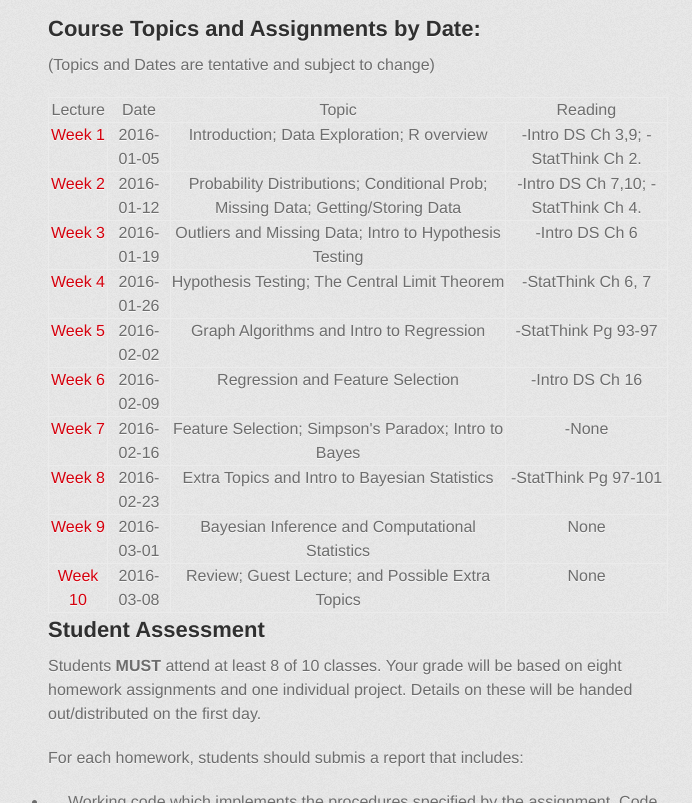
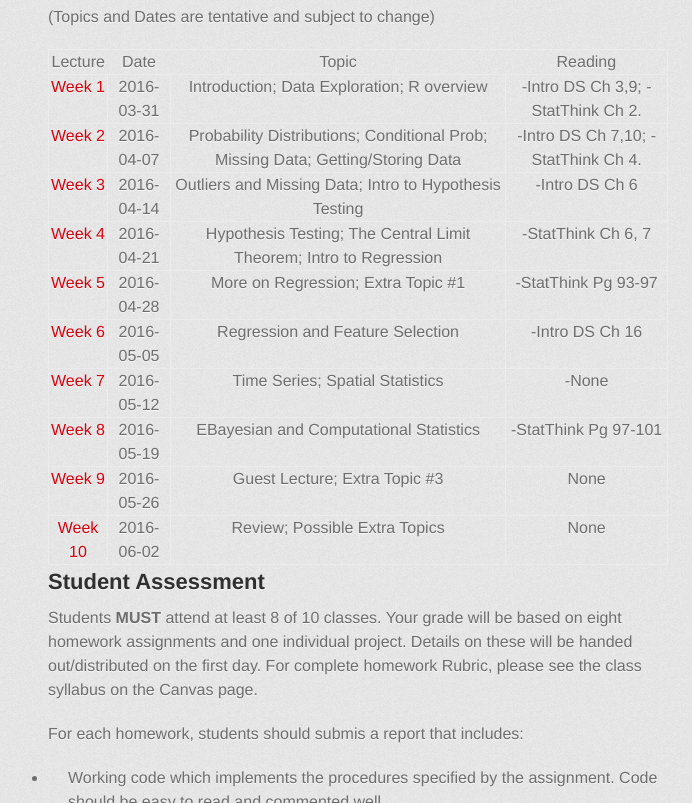
Before and after one commit to nfmcclure/DataScience350, a plain HTML site: page index.html in a window 1280 px wide. Shown: the part 1997-2800 px from the top of the page, without its empty margins (282-974 px from the left). Drawn offline with Linux system fonts and the light colour scheme; a web font is replaced by a local one.

```diff
--- a/index.html
+++ b/index.html
@@ -51,11 +51,9 @@
 <p>By the end of the class, students will be able to apply these methods to data and interpret and communicate their results. Topics will include:</p>
 
 <ul>
-<li>Programming for productionalization: Unit testing, logging, functionalization, ...</li>
-<li>Statistical tools for data exploration.</li>
-<li>Using inferential statistics to interrogate data.</li>
-<li>Testing and experimental design.</li>
-<li>Bayesian and computational statistics.</li>
+<li>Understand and implement various statistical procedures in R.</li>
+<li>Describe and interpret the results of such procedures and algorithms.</li>
+<li>Expand R programming skills to be able to write/test/log code from scratch.</li>
 </ul>
 
 <h2>
@@ -138,62 +136,62 @@
 <tbody>
 <tr>
 <td><a href="https://github.com/nfmcclure/DataScience350/tree/master/1_Intro_Lecture">Week 1</a></td>
-<td>2016-01-05</td>
+<td>2016-03-31</td>
 <td>Introduction; Data Exploration; R overview</td>
 <td>-Intro DS Ch 3,9; -StatThink Ch 2.</td>
 </tr>
 <tr>
 <td><a href="https://github.com/nfmcclure/DataScience350/tree/master/2_Distributions_ConditionalProb">Week 2</a></td>
-<td>2016-01-12</td>
+<td>2016-04-07</td>
 <td>Probability Distributions; Conditional Prob; Missing Data; Getting/Storing Data</td>
 <td>-Intro DS Ch 7,10; -StatThink Ch 4.</td>
 </tr>
 <tr>
 <td><a href="https://github.com/nfmcclure/DataScience350/tree/master/3_Outliers_MissingData_Hypothesis">Week 3</a></td>
-<td>2016-01-19</td>
+<td>2016-04-14</td>
 <td>Outliers and Missing Data; Intro to Hypothesis Testing</td>
 <td>-Intro DS Ch 6</td>
 </tr>
 <tr>
 <td><a href="https://github.com/nfmcclure/DataScience350/tree/master/4_HypothesisTesting_CentralLimit">Week 4</a></td>
-<td>2016-01-26</td>
-<td>Hypothesis Testing; The Central Limit Theorem</td>
+<td>2016-04-21</td>
+<td>Hypothesis Testing; The Central Limit Theorem; Intro to Regression</td>
 <td>-StatThink Ch 6, 7</td>
 </tr>
 <tr>
 <td><a href="https://github.com/nfmcclure/DataScience350/tree/master/5_HypothesisTesting_ConfidenceIntervals">Week 5</a></td>
-<td>2016-02-02</td>
-<td>Graph Algorithms and Intro to Regression</td>
+<td>2016-04-28</td>
+<td>More on Regression; Extra Topic #1</td>
 <td>-StatThink Pg 93-97</td>
 </tr>
 <tr>
 <td><a href="https://github.com/nfmcclure/DataScience350/tree/master/6_Regression_FeatureSelection">Week 6</a></td>
-<td>2016-02-09</td>
+<td>2016-05-05</td>
 <td>Regression and Feature Selection</td>
 <td>-Intro DS Ch 16</td>
 </tr>
 <tr>
 <td><a href="https://github.com/nfmcclure/DataScience350/tree/master/7_TimeSeries_SpatialStats_Bayes">Week 7</a></td>
-<td>2016-02-16</td>
-<td>Feature Selection; Simpson's Paradox; Intro to Bayes</td>
+<td>2016-05-12</td>
+<td>Time Series; Spatial Statistics</td>
 <td>-None</td>
 </tr>
 <tr>
-<td><a href="https://github.com/nfmcclure/DataScience350/tree/master/8_NLP">Week 8</a></td>
-<td>2016-02-23</td>
-<td>Extra Topics and Intro to Bayesian Statistics</td>
+<td><a href="https://github.com/nfmcclure/DataScience350/tree/master/8_Bayesian_ComputationalStats">Week 8</a></td>
+<td>2016-05-19</td>
+<td>EBayesian and Computational Statistics</td>
 <td>-StatThink Pg 97-101</td>
 </tr>
 <tr>
-<td><a href="https://github.com/nfmcclure/DataScience350/tree/master/9_Bayesian_ComputationalStats">Week 9</a></td>
-<td>2016-03-01</td>
-<td>Bayesian Inference and Computational Statistics</td>
+<td><a href="https://github.com/nfmcclure/DataScience350/tree/master/9_NLP">Week 9</a></td>
+<td>2016-05-26</td>
+<td>Guest Lecture; Extra Topic #3</td>
 <td>None</td>
 </tr>
 <tr>
 <td><a href="https://github.com/nfmcclure/DataScience350/tree/master/10_Review_ExtraTopics">Week 10</a></td>
-<td>2016-03-08</td>
-<td>Review; Guest Lecture; and Possible Extra Topics</td>
+<td>2016-06-02</td>
+<td>Review; Possible Extra Topics</td>
 <td>None</td>
 </tr>
 </tbody>
@@ -202,7 +200,7 @@
 <h2>
 <a id="student-assessment" class="anchor" href="#student-assessment" aria-hidden="true"><span aria-hidden="true" class="octicon octicon-link"></span></a>Student Assessment</h2>
 
-<p>Students <strong>MUST</strong> attend at least 8 of 10 classes.  Your grade will be based on eight homework assignments and one individual project. Details on these will be handed out/distributed on the first day.</p>
+<p>Students <strong>MUST</strong> attend at least 8 of 10 classes.  Your grade will be based on eight homework assignments and one individual project. Details on these will be handed out/distributed on the first day. For complete homework Rubric, please see the class syllabus on the Canvas page.</p>
 
 <p>For each homework, students should submis a report that includes:</p>
 
```
Also changed, not shown: params.json (+7 -1 lines).
